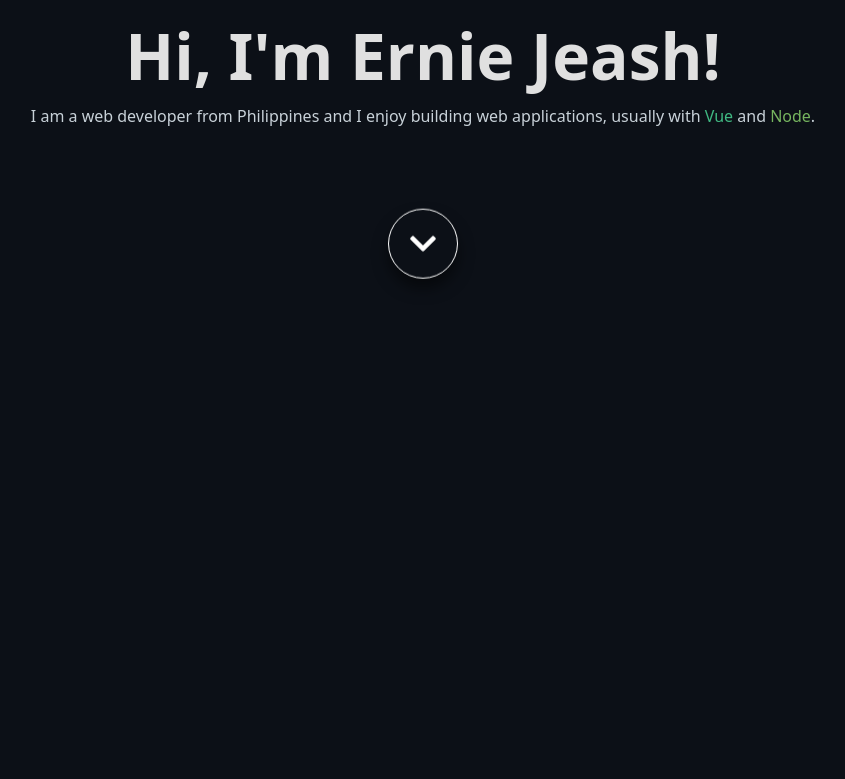
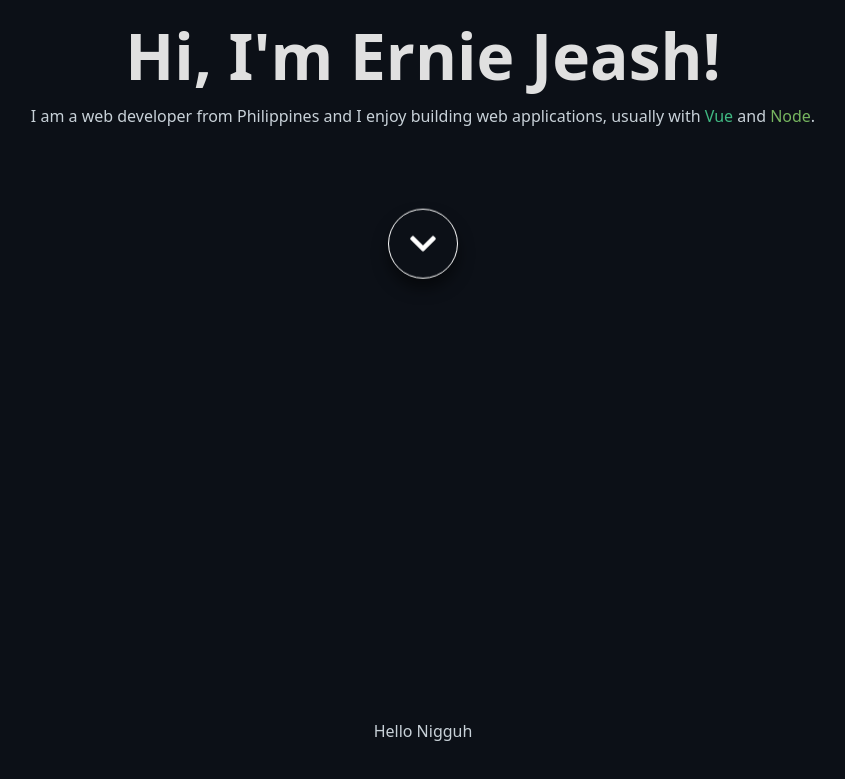
Before and after one commit to KarmaBlackshaw/portfolio, a Vue app: page / in a window 1280 px wide. Shown: the part 469-1248 px from the top of the page, without its empty margins (217-1062 px from the left). Before the commit the page ends 800 px from the top, so only its background shows below. Built offline with nearby package versions, Linux system fonts and the light colour scheme.

Commit message:
hello nigguh

```diff
--- a/src/main.scss
+++ b/src/main.scss
@@ -6,3 +6,7 @@ body {
   background-color: #0c1017;
   color: #c8d1d8;
 }
+
+html {
+  scroll-behavior: smooth;
+}
--- a/src/views/Home.vue
+++ b/src/views/Home.vue
@@ -1,6 +1,9 @@
 <template>
   <article>
-    <section class="hero">
+    <section
+      id="hero"
+      class="hero"
+    >
       <div class="hero--container">
         <div class="hero--banner">
           <code-think class="banner" />
@@ -39,12 +42,22 @@
         </p>
       </div>
 
-      <button class="btn-down">
+      <a
+        class="btn-down"
+        href="#stack"
+      >
         <img
           src="@/assets/svg/icons/chevron-down-solid.svg"
           alt=""
         >
-      </button>
+      </a>
+    </section>
+
+    <section
+      id="stack"
+      class="stack"
+    >
+      Hello Nigguh
     </section>
   </article>
 </template>
@@ -62,18 +75,7 @@ export default {
     return {
       hero: {
         title: 'Hi, I\'m Ernie Jeash!'
-      },
-
-      contacts: [
-        {
-          text: 'Github',
-          value: 'https://github.com/KarmaBlackshaw'
-        },
-        {
-          text: 'LinkedIn',
-          value: 'https://www.linkedin.com/in/ernie-jeash-villahermosa-576187199/'
-        }
-      ]
+      }
     }
   }
 }
@@ -218,4 +220,13 @@ export default {
     }
   }
 }
+
+.stack {
+  height: 100vh;
+  display: flex;
+  justify-content: center;
+  align-items: center;
+  position: relative;
+  user-select: none;
+}
 </style>
```
